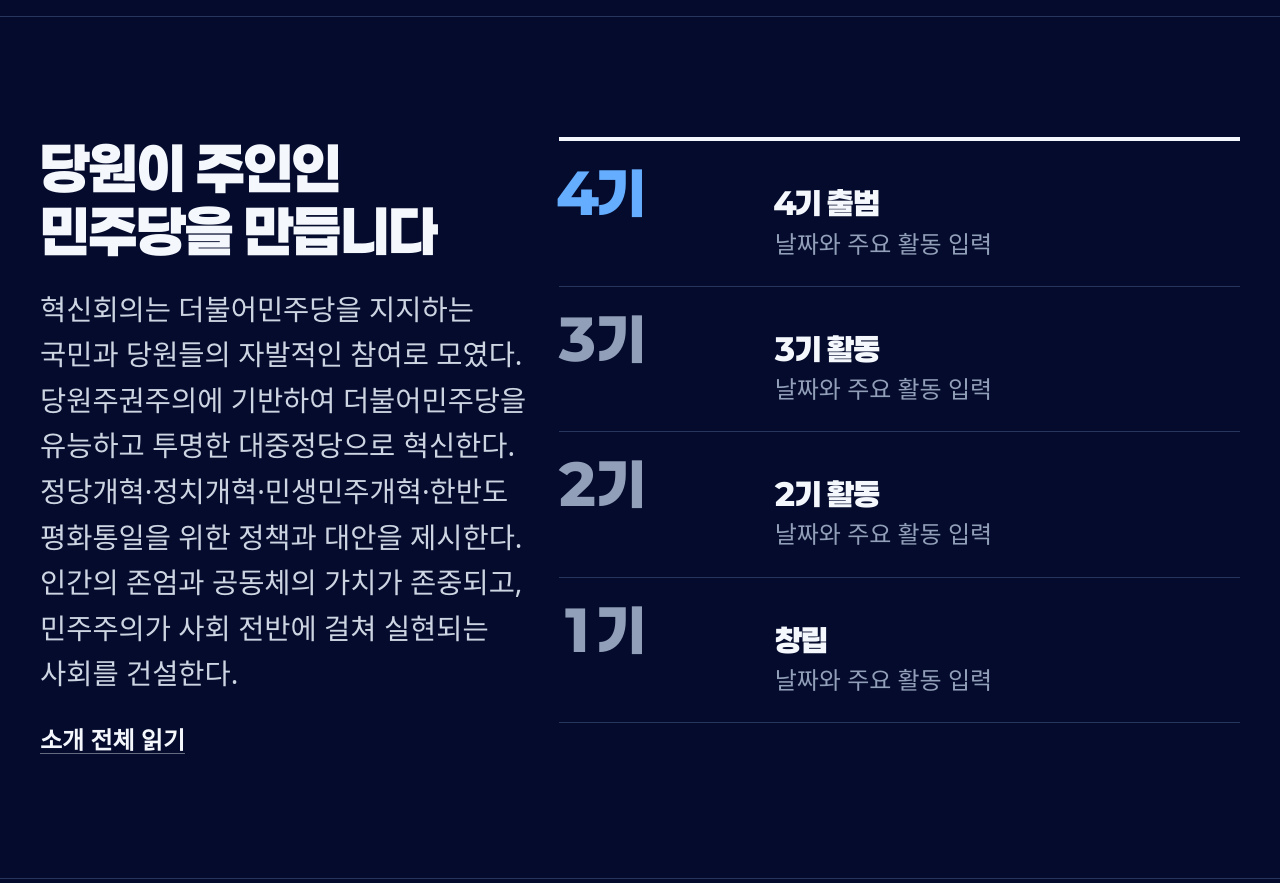
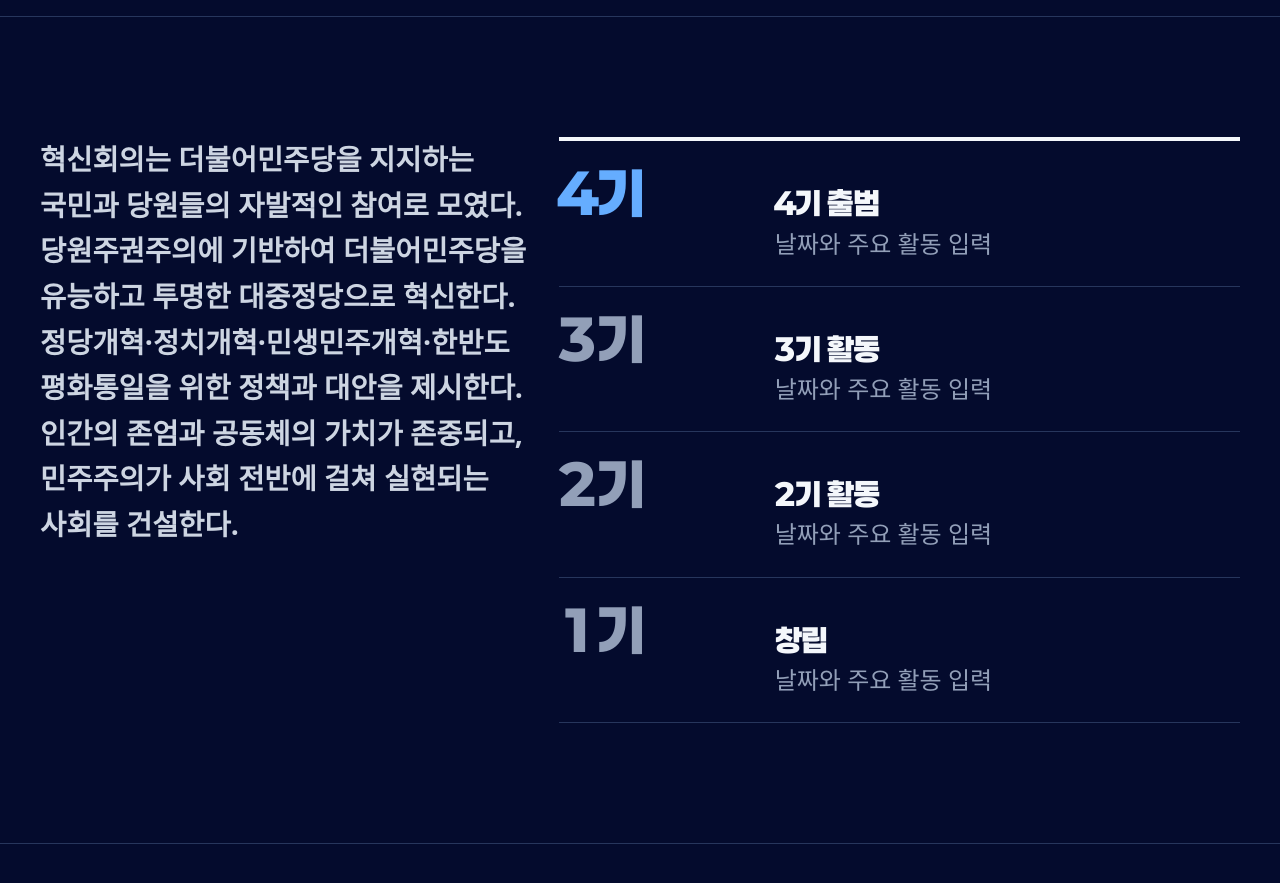
Before and after one commit to bvnm9979-creator/hs4-homepage, a plain HTML site: page 시안/index.html in a window 1280 px wide. Shown: the part 1620-2503 px from the top of the page. Drawn offline with Linux system fonts and the light colour scheme; a web font is replaced by a local one.

Commit message:
v17: 소개 제목·전체 읽기 뺌, 소개글 굵게

```diff
--- a/시안/index.html
+++ b/시안/index.html
@@ -105,15 +105,13 @@
   </section>
 
   <!-- about + history -->
-  <section class="section" id="about" aria-labelledby="about-h">
+  <section class="section" id="about" aria-label="소개">
     <div class="container about">
       <div class="about__lead">
-        <h2 id="about-h">당원이 주인인 민주당을 만듭니다</h2>
-        <p>혁신회의는 더불어민주당을 지지하는 국민과 당원들의 자발적인 참여로 모였다.<br>
+        <p class="about__text">혁신회의는 더불어민주당을 지지하는 국민과 당원들의 자발적인 참여로 모였다.<br>
         당원주권주의에 기반하여 더불어민주당을 유능하고 투명한 대중정당으로 혁신한다.<br>
         정당개혁·정치개혁·민생민주개혁·한반도 평화통일을 위한 정책과 대안을 제시한다.<br>
         인간의 존엄과 공동체의 가치가 존중되고, 민주주의가 사회 전반에 걸쳐 실현되는 사회를 건설한다.</p>
-        <a class="more" href="#about">소개 전체 읽기</a>
       </div>
       <ol class="record" aria-label="연혁">
         <li class="is-now"><span class="record__no">4기</span><div><h3>4기 출범</h3><p>날짜와 주요 활동 입력</p></div></li>
--- a/시안/page.css
+++ b/시안/page.css
@@ -105,6 +105,7 @@ html:not(.js) .tabs { display: none; }
 .about { display: grid; grid-template-columns: minmax(0, 5fr) minmax(0, 7fr); gap: var(--gap-columns); }
 .about__lead h2 { font-size: var(--text-section); max-width: 12ch; }
 .about__lead p { margin-top: var(--space-lg); font-size: var(--text-lead); line-height: 1.6; }
+.about__lead .about__text { margin-top: 0; font-weight: 700; }
 .about__lead .more { display: inline-block; margin-top: var(--space-lg); }
 .record { list-style: none; margin: 0; padding: 0; border-top: var(--rule-bar) solid var(--color-ink); }
 .record li { display: grid; grid-template-columns: 8rem minmax(0, 1fr); gap: var(--space-lg); align-items: baseline; padding-block: var(--space-lg); border-bottom: var(--rule-hair) solid var(--color-rule); }
--- a/시안C/page.css
+++ b/시안C/page.css
@@ -105,6 +105,7 @@ html:not(.js) .tabs { display: none; }
 .about { display: grid; grid-template-columns: minmax(0, 5fr) minmax(0, 7fr); gap: var(--gap-columns); }
 .about__lead h2 { font-size: var(--text-section); max-width: 12ch; }
 .about__lead p { margin-top: var(--space-lg); font-size: var(--text-lead); line-height: 1.6; }
+.about__lead .about__text { margin-top: 0; font-weight: 700; }
 .about__lead .more { display: inline-block; margin-top: var(--space-lg); }
 .record { list-style: none; margin: 0; padding: 0; border-top: var(--rule-bar) solid var(--color-ink); }
 .record li { display: grid; grid-template-columns: 8rem minmax(0, 1fr); gap: var(--space-lg); align-items: baseline; padding-block: var(--space-lg); border-bottom: var(--rule-hair) solid var(--color-rule); }
```
Also changed, not shown: 시안C/index.html (+2 -4 lines).
